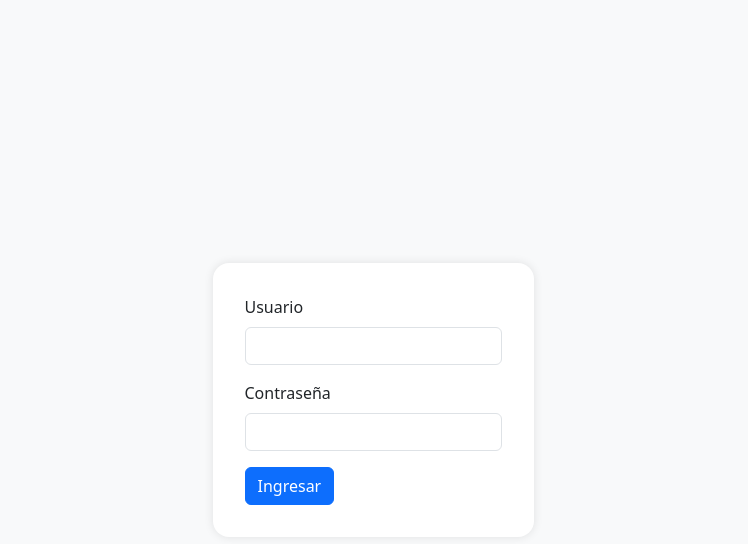
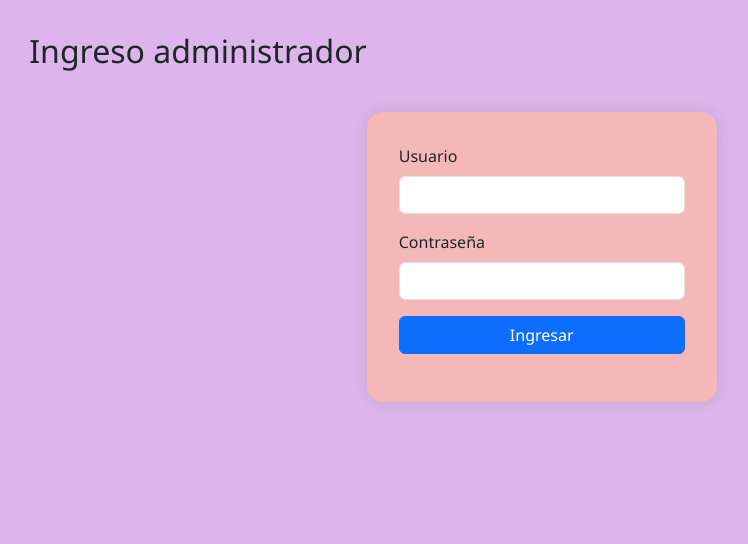
Before and after one commit to pablopuntin/catalogoAleG, a plain HTML site: page front/public/login.html in a window 1280 px wide. Shown: the whole page, without its empty margins (267-1015 px from the left). Drawn offline with nearby package versions, Linux system fonts and the light colour scheme.

Commit message:
form-login00

```diff
--- a/front/public/asset/styles/login.css
+++ b/front/public/asset/styles/login.css
@@ -1,23 +1,20 @@
-/* asset/styles/login.css */
+/* login.css */
 
 body {
-  background-color: #f8f9fa; /* Gris suave */
+  background-color: #dcb6ea; /* fondo suave, como el tuyo */
+  margin: 0;
+  padding: 2rem;
+  font-family: 'Segoe UI', sans-serif;
   display: flex;
   justify-content: center;
-  align-items: center;
-  height: 100vh;
-  margin: 0;
 }
 
-#loginForm {
-  background-color: #fff;
+.contenedor-login {
+  margin-top: 5rem; /* separa del top */
+  background-color: #f4b8b8;
   padding: 2rem;
   border-radius: 1rem;
-  box-shadow: 0 0 10px rgba(0, 0, 0, 0.1);
-  min-width: 300px;
-  max-width: 100%;
+  box-shadow: 0 0 15px rgba(0, 0, 0, 0.1);
+  width: 100%;
+  max-width: 350px;
 }
-
-#loginError {
-  text-align: center;
-}
--- a/front/public/login.html
+++ b/front/public/login.html
@@ -11,6 +11,9 @@
 </head>
 <body>
     <!-- front/public/login.html -->
+
+<h2 class="text-center">Ingreso administrador</h2>
+<div class="contenedor-login">
   <form id="loginForm">
     <div class="mb-3">
       <label for="username" class="form-label">Usuario</label>
@@ -20,10 +23,10 @@
       <label for="password" class="form-label">Contraseña</label>
       <input type="password" class="form-control" id="password" required />
     </div>
-  <button type="submit" class="btn btn-primary">Ingresar</button>
+    <button type="submit" class="btn btn-primary w-100">Ingresar</button>
+    <p id="loginError" class="text-danger mt-2 text-center"></p>
   </form>
-
-<p id="loginError" class="text-danger mt-2"></p>
+</div>
 
 </body>
  <!-- Bootstrap Bundle JS -->
--- a/front/public/src/renderProductos.js
+++ b/front/public/src/renderProductos.js
@@ -6,7 +6,7 @@ renderNavbar();
 const apiBase = (window.env && window.env.API_URL) || "http://localhost:3000";
 
 const seccionesConSubcategorias = {
-  calzas: ["short", "biker", "capri"],
+  calzas: ["calzas, short", "biker", "capri"],
   remeras: ["top", "musculosas", "remeras"]
 };
 
```
Lines whose indentation alone changed are shown as unchanged.
